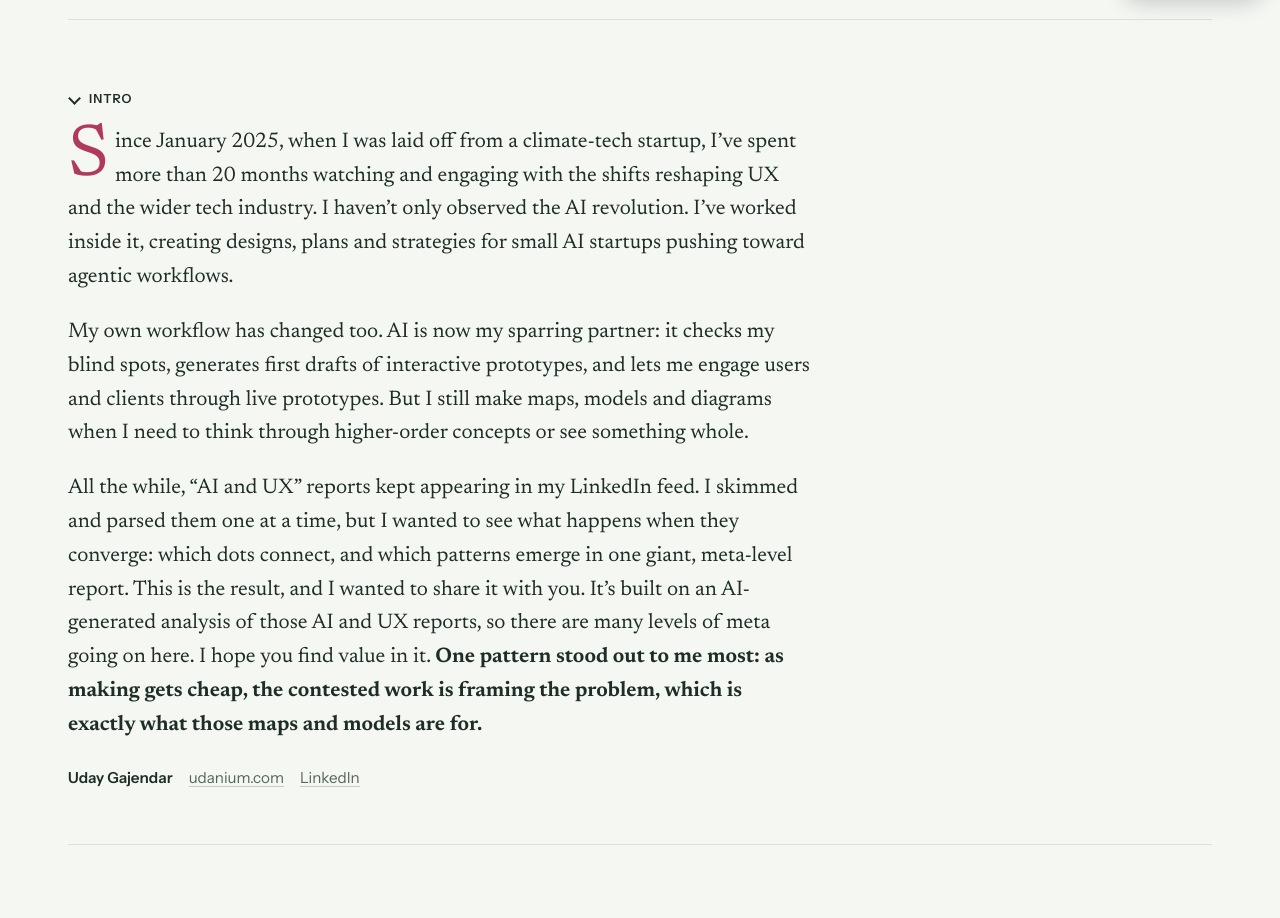
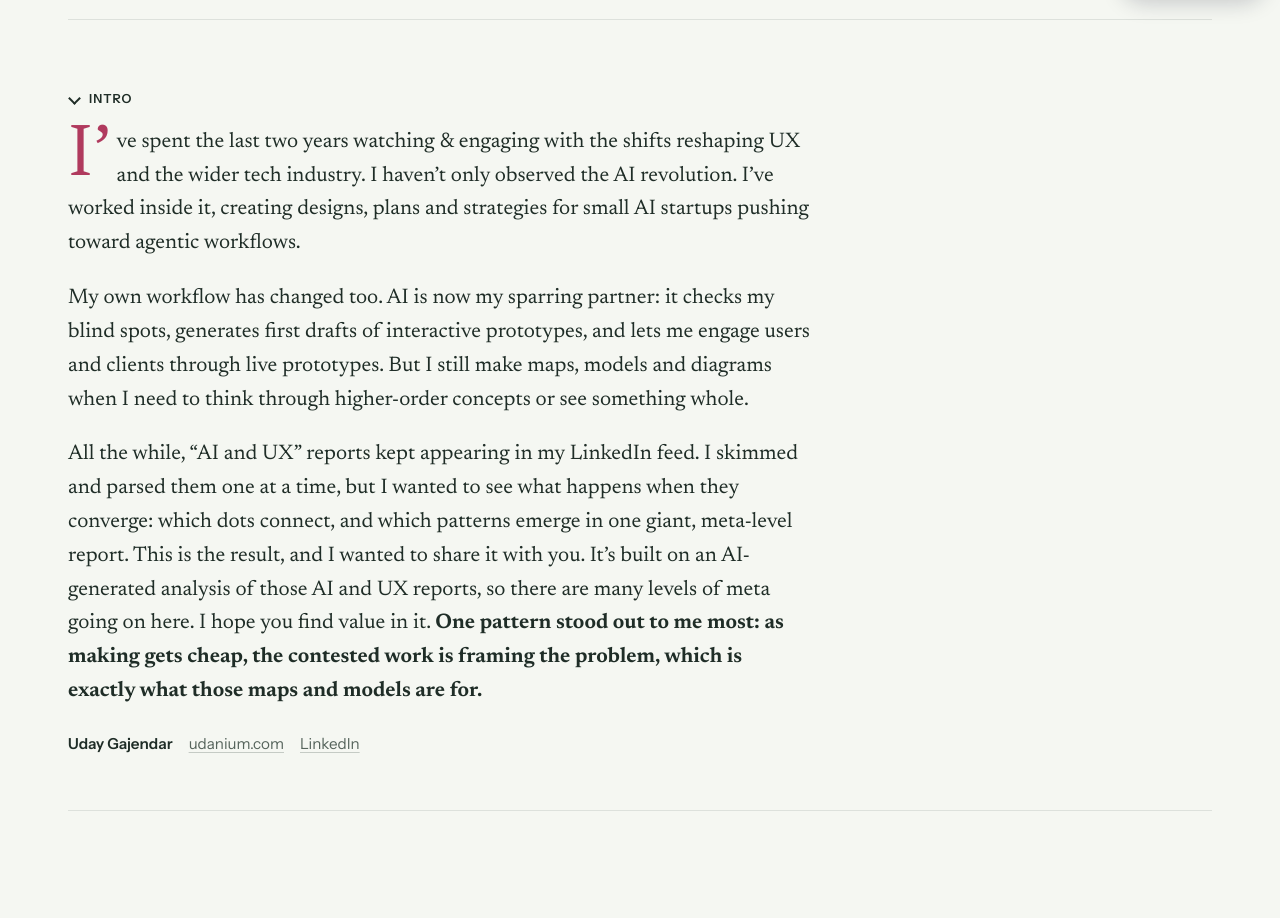
Before and after one commit to udanium/ux-workflow-2026, a plain HTML site: page index.html in a window 1280 px wide. Shown: the part 788-1706 px from the top of the page. Drawn offline with nearby package versions, Linux system fonts and the light colour scheme.

Commit message:
Removed the laid off line

```diff
--- a/index.html
+++ b/index.html
@@ -1199,7 +1199,7 @@ footer { border-top:2px solid var(--ink); }
         <details class="intro" open>
           <summary>Intro</summary>
           <div class="framing-inner">
-          <p>Since January 2025, when I was laid off from a climate-tech startup, I’ve spent more than 20 months watching and engaging with the shifts reshaping UX and the wider tech industry. I haven’t only observed the AI revolution. I’ve worked inside it, creating designs, plans and strategies for small AI startups pushing toward agentic workflows.</p>
+          <p>I’ve spent the last two years watching & engaging with the shifts reshaping UX and the wider tech industry. I haven’t only observed the AI revolution. I’ve worked inside it, creating designs, plans and strategies for small AI startups pushing toward agentic workflows.</p>
           <p>My own workflow has changed too. AI is now my sparring partner: it checks my blind spots, generates first drafts of interactive prototypes, and lets me engage users and clients through live prototypes. But I still make maps, models and diagrams when I need to think through higher-order concepts or see something whole.</p>
           <p>All the while, “AI and UX” reports kept appearing in my LinkedIn feed. I skimmed and parsed them one at a time, but I wanted to see what happens when they converge: which dots connect, and which patterns emerge in one giant, meta-level report. This is the result, and I wanted to share it with you. It’s built on an AI-generated analysis of those AI and UX reports, so there are many levels of meta going on here. I hope you find value in it. <strong>One pattern stood out to me most: as making gets cheap, the contested work is framing the problem, which is exactly what those maps and models are for.</strong></p>
           </div>
```
